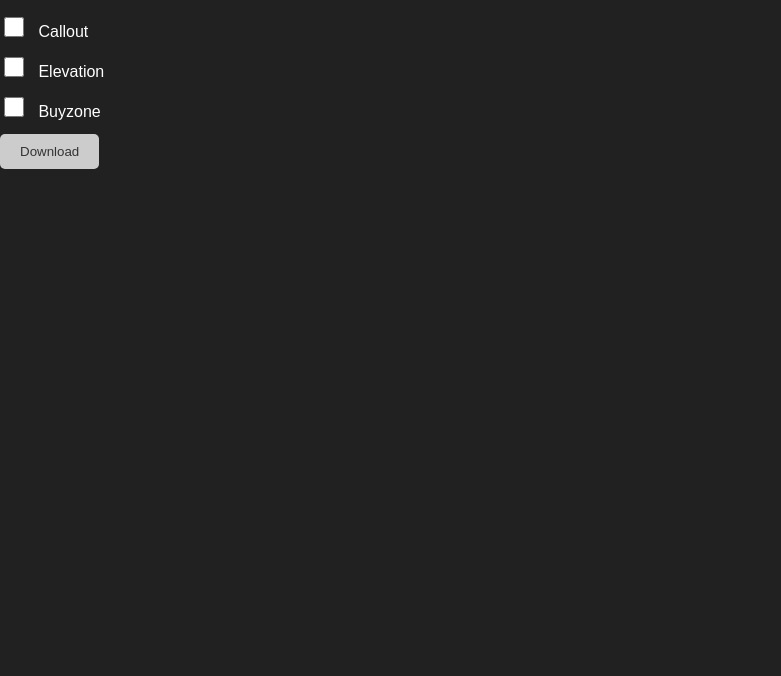
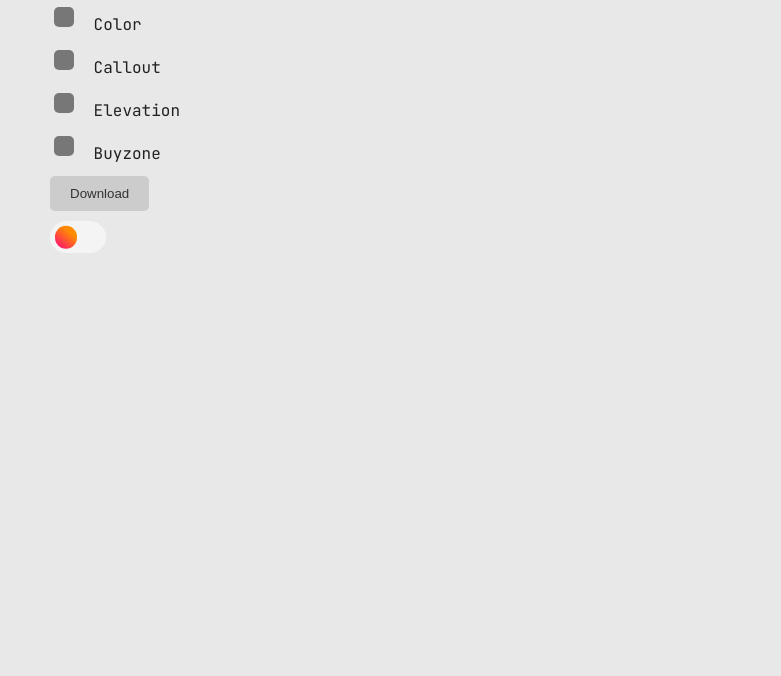
Before and after one commit to infinitel8p/CSGO---Simple-Radar, a plain HTML site: page docs/index.html in a window 1280 px wide. Shown: the part 124-800 px from the top of the page, without its empty margins (0-781 px from the left). Drawn offline with Linux system fonts and the light colour scheme.

Commit message:
added darkmode

```diff
--- a/docs/index.html
+++ b/docs/index.html
@@ -7,6 +7,8 @@
     <meta name="viewport" content="width=device-width, initial-scale=1.0">
     <title>CS:GO Simple Radar</title>
     <link rel="stylesheet" href="styles/style.css">
+    <link rel="preconnect" href="https://fonts.gstatic.com">
+    <link href="https://fonts.googleapis.com/css2?family=JetBrains+Mono&display=swap" rel="stylesheet">
 </head>
 
 <body>
@@ -32,6 +34,12 @@
             <input type="submit" value="Download">
         </form>
     </div>
+
+    <label class="switch">
+        <input type="checkbox" id="dark-mode-toggle">
+        <span class="slider"></span>
+    </label>
+
     <script src="script.js"></script>
 </body>
 
--- a/docs/script.js
+++ b/docs/script.js
@@ -12,3 +12,23 @@ document.querySelector('form').addEventListener('submit', function (event) {
     link.click();
     link.remove();
 });
+
+if (window.matchMedia && window.matchMedia('(prefers-color-scheme: light)').matches) {
+    document.body.classList.add('light-mode');
+} else {
+    document.body.classList.remove('light-mode');
+}
+
+const toggleButton = document.querySelector('#dark-mode-toggle');
+toggleButton.addEventListener('click', function () {
+    document.body.classList.toggle('light-mode');
+});
+
+const toggleSwitch = document.querySelector('.switch input');
+toggleSwitch.addEventListener('change', function () {
+    if (this.checked) {
+        document.body.classList.add('dark-mode');
+    } else {
+        document.body.classList.remove('dark-mode');
+    }
+});
--- a/docs/styles/style.css
+++ b/docs/styles/style.css
@@ -2,16 +2,20 @@ body {
     background-color: #212121;
     /* light mode background-color: #e8e8e8 */
     color: #fff;
-    font-family: Arial, sans-serif;
+    font-family: 'JetBrains Mono', monospace;
     font-size: 16px;
     line-height: 1.5;
-    margin: 0;
+    margin: 50px 50px;
     padding: 0;
+}
+
+body.light-mode {
+    background-color: #e8e8e8;
+    color: #212121;
 }
 
 h1 {
     font-size: 36px;
-    margin-bottom: 20px;
 }
 
 label {
@@ -23,10 +27,13 @@ input[type="checkbox"] {
     display: inline-block;
     width: 20px;
     height: 20px;
-    background-color: #555;
+    background-color: #777;
     border-radius: 5px;
     cursor: pointer;
     margin-right: 10px;
+    appearance: none;
+    -webkit-appearance: none;
+    -moz-appearance: none;
 }
 
 input[type="checkbox"]:checked {
@@ -40,4 +47,69 @@ input[type="submit"] {
     padding: 10px 20px;
     border-radius: 5px;
     cursor: pointer;
+    margin-bottom: 10px;
 }
+
+/* The switch - the box around the slider */
+.switch {
+    --width-of-switch: 3.5em;
+    --height-of-switch: 2em;
+    /* size of sliding icon -- sun and moon */
+    --size-of-icon: 1.4em;
+    /* it is like a inline-padding of switch */
+    --slider-offset: 0.3em;
+    position: relative;
+    width: var(--width-of-switch);
+    height: var(--height-of-switch);
+}
+
+/* Hide default HTML checkbox */
+.switch input {
+    opacity: 0;
+    width: 0;
+    height: 0;
+}
+
+/* The slider */
+.slider {
+    position: absolute;
+    cursor: pointer;
+    top: 0;
+    left: 0;
+    right: 0;
+    bottom: 0;
+    background-color: #f4f4f5;
+    -webkit-transition: .4s;
+    transition: .4s;
+    border-radius: 30px;
+}
+
+.slider:before {
+    position: absolute;
+    content: "";
+    height: var(--size-of-icon, 1.4em);
+    width: var(--size-of-icon, 1.4em);
+    border-radius: 20px;
+    left: var(--slider-offset, 0.3em);
+    top: 50%;
+    -webkit-transform: translateY(-50%);
+    -ms-transform: translateY(-50%);
+    transform: translateY(-50%);
+    background: linear-gradient(40deg, #ff0080, #ff8c00 70%);
+    ;
+    -webkit-transition: .4s;
+    ;
+    transition: .4s;
+}
+
+input:checked+.slider {
+    background-color: #303136;
+}
+
+input:checked+.slider:before {
+    left: calc(100% - (var(--size-of-icon, 1.4em) + var(--slider-offset, 0.3em)));
+    background: #303136;
+    /* change the value of second inset in box-shadow to change the angle and direction of the moon  */
+    -webkit-box-shadow: inset -3px -2px 5px -2px #8983f7, inset -10px -4px 0 0 #a3dafb;
+    box-shadow: inset -3px -2px 5px -2px #8983f7, inset -10px -4px 0 0 #a3dafb;
+}
```
